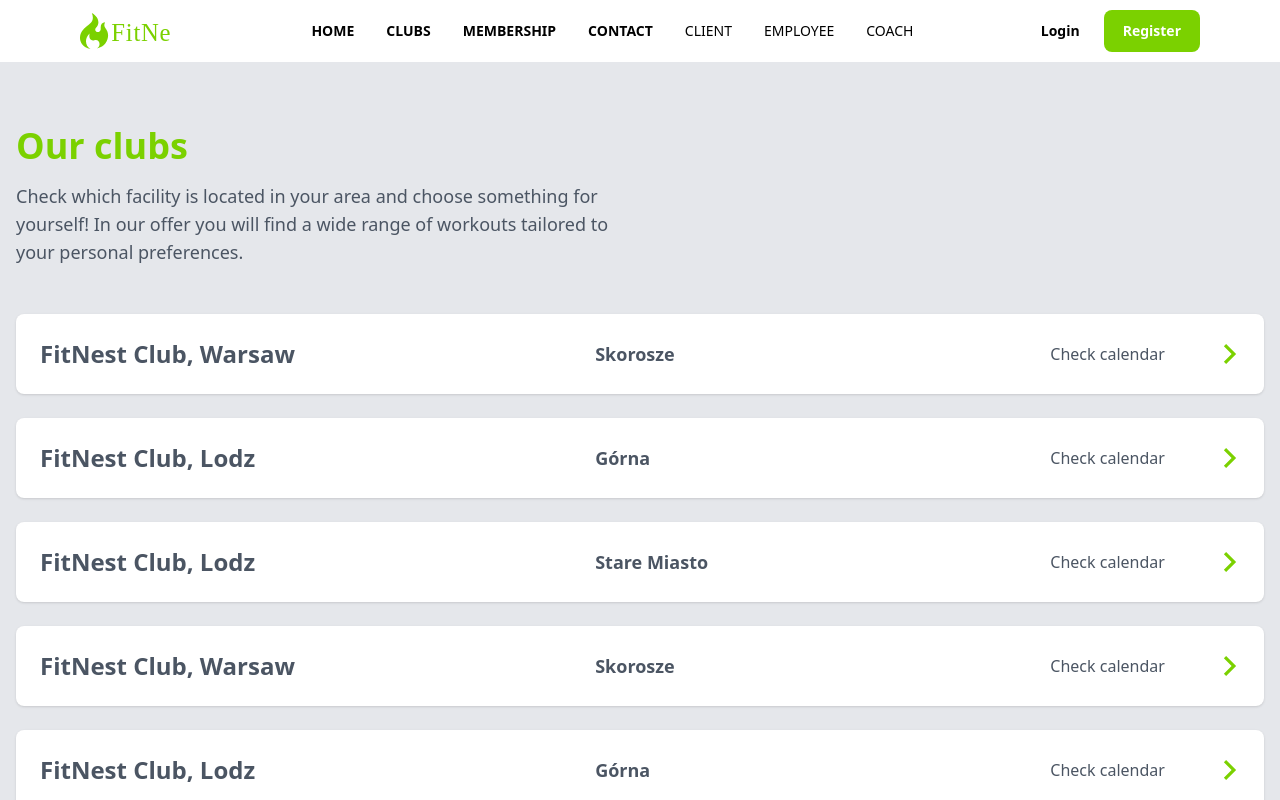
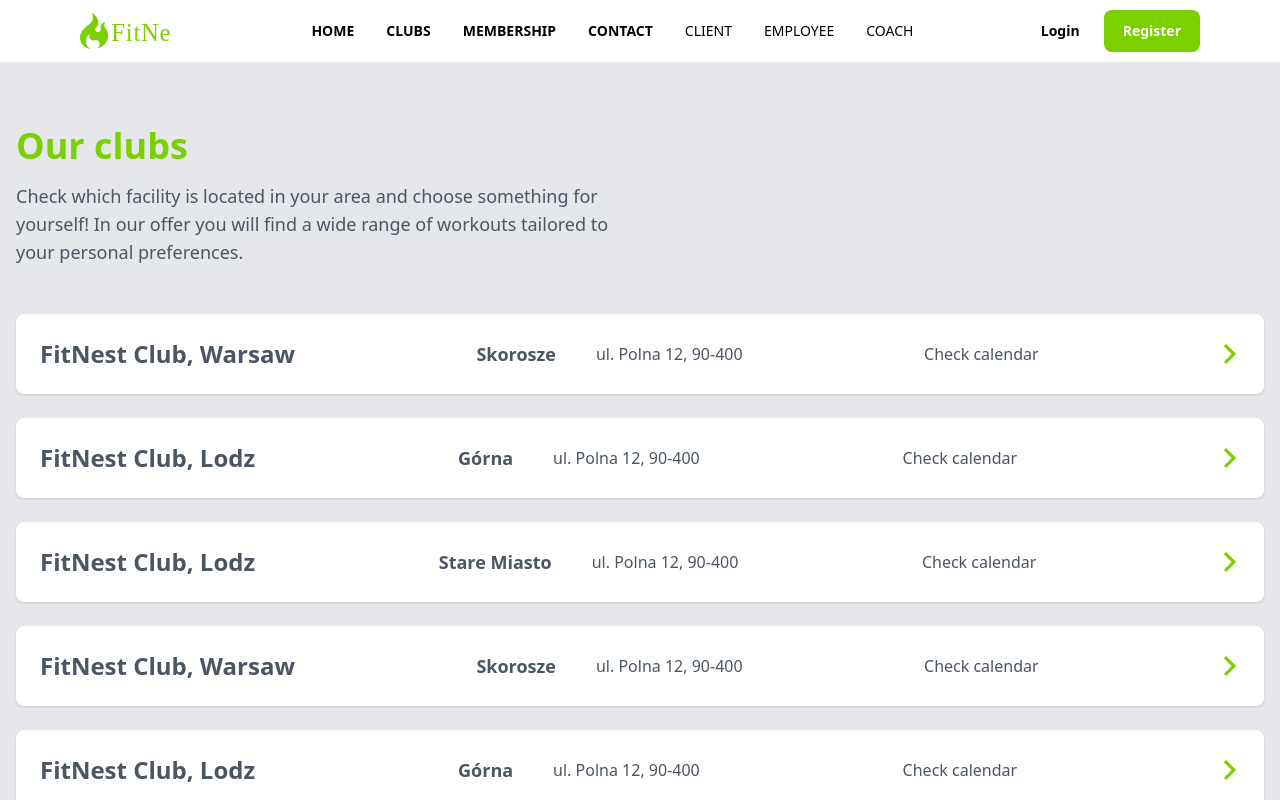
Before and after one commit to modul-sum-3/sum-front, a React (Create React App) app: page /clubs in a window 1280 px wide. Shown: the top 800 px of the page. Built offline with nearby package versions, Linux system fonts and the light colour scheme.

Commit message:
nothing works so it's cool

```diff
--- a/src/components/ClubRow.js
+++ b/src/components/ClubRow.js
@@ -2,12 +2,18 @@ import clsx from 'clsx';
 import { Link } from 'react-router-dom';
 import { ReactComponent as ArrowIcon } from '../assets/arrow-icon.svg';
 
-const ClubRow = ({ id, city, location }) => {
+const ClubRow = ({ id, city, location, street, zip }) => {
   return (
     <div className="w-full items-center rounded-lg border-gray-200 bg-white p-6 shadow hover:w-[101%] hover:bg-gray-50">
       <Link to={`/${id}`} className="clubs__list__row flex justify-between whitespace-nowrap">
-        <h2 className="w-[500px] self-center font-semibold text-gray-600">FitNest Club, {city}</h2>
-        <h3 className="w-[400px] self-center font-semibold text-gray-600">{location}</h3>
+        <h2 className="self-center font-semibold text-gray-600">FitNest Club, {city}</h2>
+        <div className="flex gap-10">
+          <h3 className="self-center font-semibold text-gray-600">{location}</h3>
+          <p className="self-center text-gray-600">
+            ul. {street}, {zip}
+          </p>
+        </div>
+
         <p className="self-center text-gray-600">Check calendar </p>
         <ArrowIcon className={clsx('h-5 w-5 shrink-0 self-center fill-primary')} />
       </Link>
--- a/src/data/clubsList.js
+++ b/src/data/clubsList.js
@@ -3,45 +3,63 @@ export const clubsList = [
     id: 1,
     city: 'Warsaw',
     location: 'Skorosze',
+    street: 'Polna 12',
+    zip: '90-400',
   },
   {
     id: 2,
     city: 'Lodz',
     location: 'Górna',
+    street: 'Polna 12',
+    zip: '90-400',
   },
   {
     id: 3,
     city: 'Lodz',
     location: 'Stare Miasto',
+    street: 'Polna 12',
+    zip: '90-400',
   },
   {
     id: 4,
     city: 'Warsaw',
     location: 'Skorosze',
+    street: 'Polna 12',
+    zip: '90-400',
   },
   {
     id: 5,
     city: 'Lodz',
     location: 'Górna',
+    street: 'Polna 12',
+    zip: '90-400',
   },
   {
     id: 6,
     city: 'Lodz',
     location: 'Stare Miasto',
+    street: 'Polna 12',
+    zip: '90-400',
   },
   {
     id: 7,
     city: 'Warsaw',
     location: 'Skorosze',
+    street: 'Polna 12',
+    zip: '90-400',
   },
   {
     id: 8,
     city: 'Lodz',
     location: 'Górna',
+    street: 'Polna 12',
+    zip: '90-400',
   },
   {
     id: 9,
     city: 'Lodz',
     location: 'Stare Miasto',
+    street: 'Polna 12',
+    zip: '90-400',
   },
 ];
--- a/src/data/routes.js
+++ b/src/data/routes.js
@@ -8,7 +8,7 @@ const routes = {
   coach: '/coach',
   login: '/login',
   register: '/register',
-  club: '/:ean',
+  club: '/:id',
 };
 
 export default routes;
--- a/src/pages/ClubPage.js
+++ b/src/pages/ClubPage.js
@@ -3,7 +3,9 @@ import MainTemplate from '../templates/MainTemplate';
 const ClubPage = () => {
   return (
     <div>
-      <MainTemplate>Hello ClubPage</MainTemplate>
+      <MainTemplate>
+        <div className="h-10 bg-primary">Godziny otwarcia:</div>
+      </MainTemplate>
     </div>
   );
 };
--- a/src/pages/Clubs.js
+++ b/src/pages/Clubs.js
@@ -14,8 +14,8 @@ const Clubs = () => {
           </p>
         </div>
         <div className="clubs__list mt-12 flex max-w-full flex-col gap-6">
-          {clubsList.map(({ id, city, location }) => (
-            <ClubRow id={id} city={city} location={location} />
+          {clubsList.map(({ id, city, location, street, zip }) => (
+            <ClubRow id={id} city={city} location={location} street={street} zip={zip} />
           ))}
         </div>
       </MainTemplate>
```
